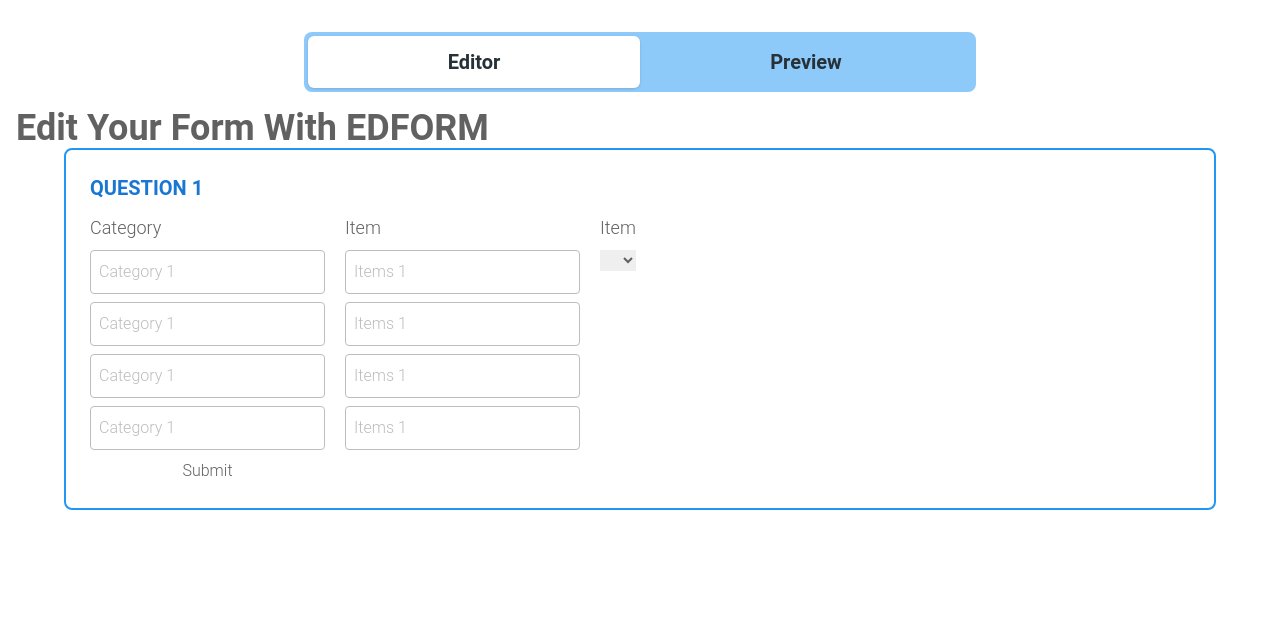
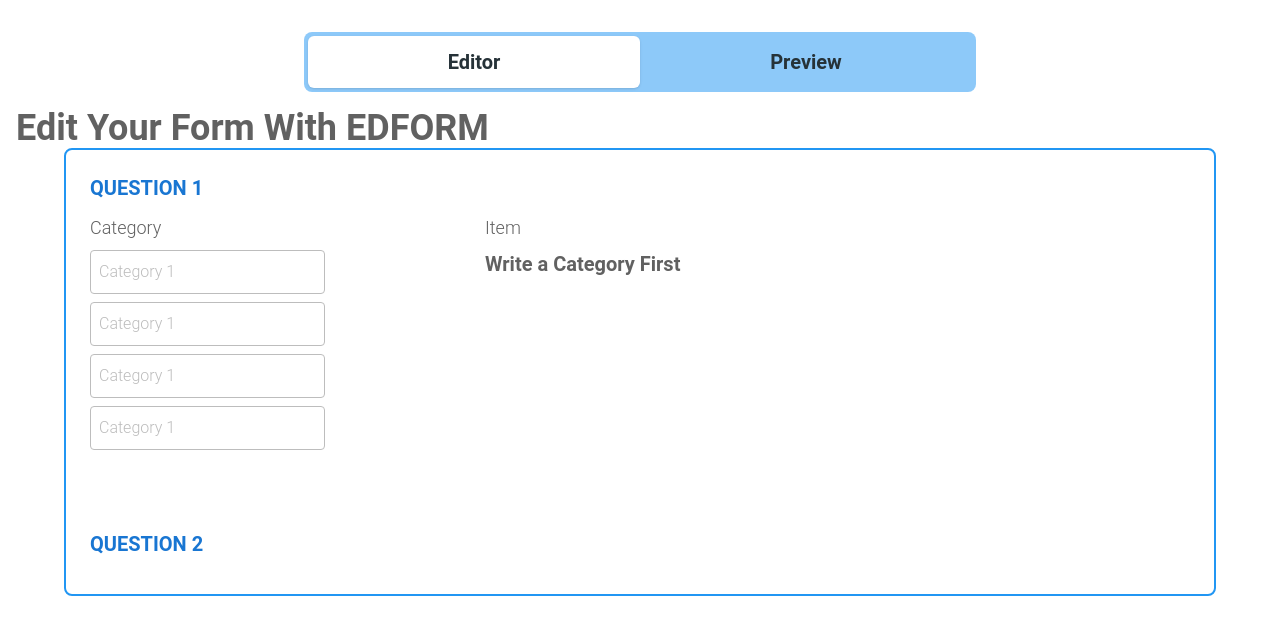
Before and after one commit to Hasnathasan/Form-Builder-Client, a React (Vite) app: page / in a window 1280 px wide. Shown: the top 634 px of the page. Built offline with nearby package versions, Linux system fonts and the light colour scheme.

Commit message:
First question done

```diff
--- a/src/Pages/Editor/Editor.jsx
+++ b/src/Pages/Editor/Editor.jsx
@@ -4,28 +4,28 @@
   const [categories, setCategories] = useState([]);
   console.log(categories);
   const { register, handleSubmit } = useForm();
-  const onSubmit = data => {
-    console.log(data)
-    const {category1, category2, category3, category4} = data;
+  const onSubmit = (data) => {
+    console.log(data);
+    const { category1, category2, category3, category4 } = data;
     const newCategories = [category1, category2, category3, category4];
     console.log(newCategories);
-    setCategories(newCategories)
+    setCategories(newCategories);
   };
   return (
     <div>
       <h1 className="text-4xl font-bold">Edit Your Form With EDFORM</h1>
-      <form className=" max-w-6xl mx-auto" onChange={handleSubmit(onSubmit)}>
+      <form  className=" max-w-6xl mx-auto border-2 p-6 rounded-lg border-blue-500" onChange={handleSubmit(onSubmit)}>
         {/* {Categorized Questions} */}
-        <div className="border-2 p-6 rounded-lg border-blue-500">
+        <div className="mb-20">
           <h3 className="text-xl font-semibold text-blue-700 uppercase mb-3">
             Question 1
           </h3>
-          <div className="flex gap-5">
+          <div className="flex gap-40">
             <div className="">
               <h4 className="text-lg mb-2">Category</h4>
               <div className=" flex flex-col gap-2">
                 <input
-                {...register("category1", { required: true })}
+                  {...register("category1", { required: false })}
                   name="category1"
                   id="category1"
                   className=" outline-none border border-gray-400 p-2 rounded"
@@ -33,7 +33,7 @@
                   placeholder="Category 1"
                 />
                 <input
-                {...register("category2", { required: true })}
+                  {...register("category2", { required: false })}
                   name="category2"
                   id="category2"
                   className=" outline-none border border-gray-400 p-2 rounded"
@@ -56,50 +56,50 @@
                   type="text"
                   placeholder="Category 1"
                 />
-
-        <input type="submit"  value="Submit"/>
               </div>
             </div>
             <div className="">
               <h4 className="text-lg mb-2">Item</h4>
               <div className=" flex flex-col gap-2">
+                {categories.length === 0 ? <h1 className="text-xl font-bold">Write a Category First</h1> : categories.map((category, index) => {
+                  if (category !== "") {
+                    return (
+                      <div className="flex gap-20 justify-between items-start" key={index}>
                         <input
+                        {...register(`item${index + 1}`, { required: false })}
                           className=" outline-none border border-gray-400 p-2 rounded"
                           type="text"
-                  placeholder="Items 1"
+                          placeholder={"Item" + (index + 1)}
                         />
-                <input
-                  className=" outline-none border border-gray-400 p-2 rounded"
-                  type="text"
-                  placeholder="Items 1"
-                />
-                <input
-                  className=" outline-none border border-gray-400 p-2 rounded"
-                  type="text"
-                  placeholder="Items 1"
-                />
-                <input
-                  className=" outline-none border border-gray-400 p-2 rounded"
-                  type="text"
-                  placeholder="Items 1"
-                />
+                        <select {...register(`cateSelected${index + 1}`, { required: false })} className=" flex flex-col gap-2">
+                          <option>Select Category</option>
+                          {categories.map((category, index) => {
+                            if (category !== "") {
+                              return (
+                                <option key={index} value={category}>
+                                  {category}
+                                </option>
+                              );
+                            }
+                          })}
+                        </select>
                       </div>
-          </div>
-          <div className="">
-            <h4 className="text-lg mb-2">Item</h4>
-            <div className=" flex flex-col gap-2">
-                <select>
-                    {
-                        categories.map(category => {
-                            if(category != ""){
-                                <option value={category}>{category}</option>
+                    );
                   }
-                        })
-                    }
-                </select>
+                })}
               </div>
             </div>
           </div>
+        </div>
+
+
+
+
+        {/* {Cloze Questions} */}
+        <div>
+        <h3 className="text-xl font-semibold text-blue-700 uppercase mb-3">
+            Question 2
+          </h3>
         </div>
       </form>
     </div>
```
Lines whose indentation alone changed are shown as unchanged.
